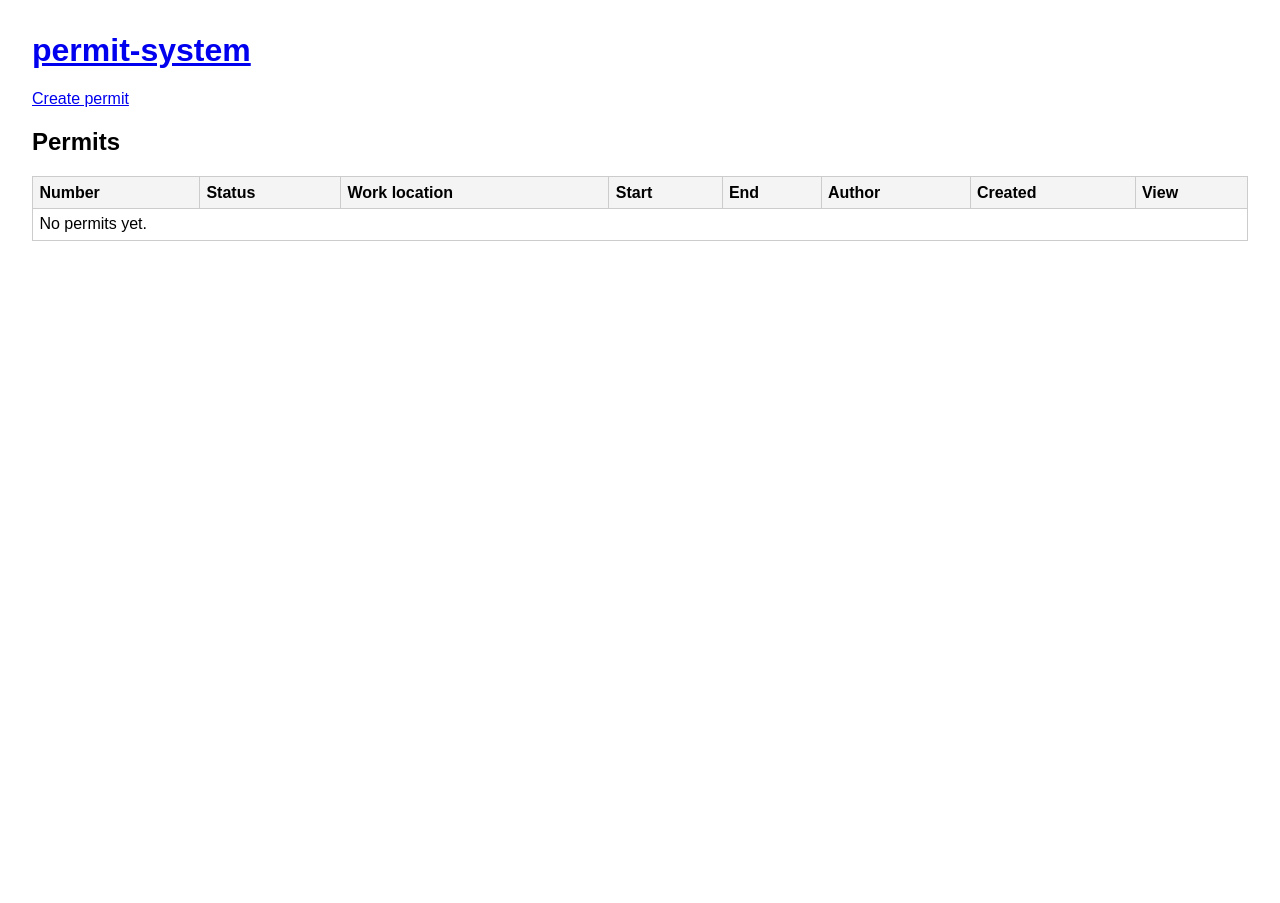
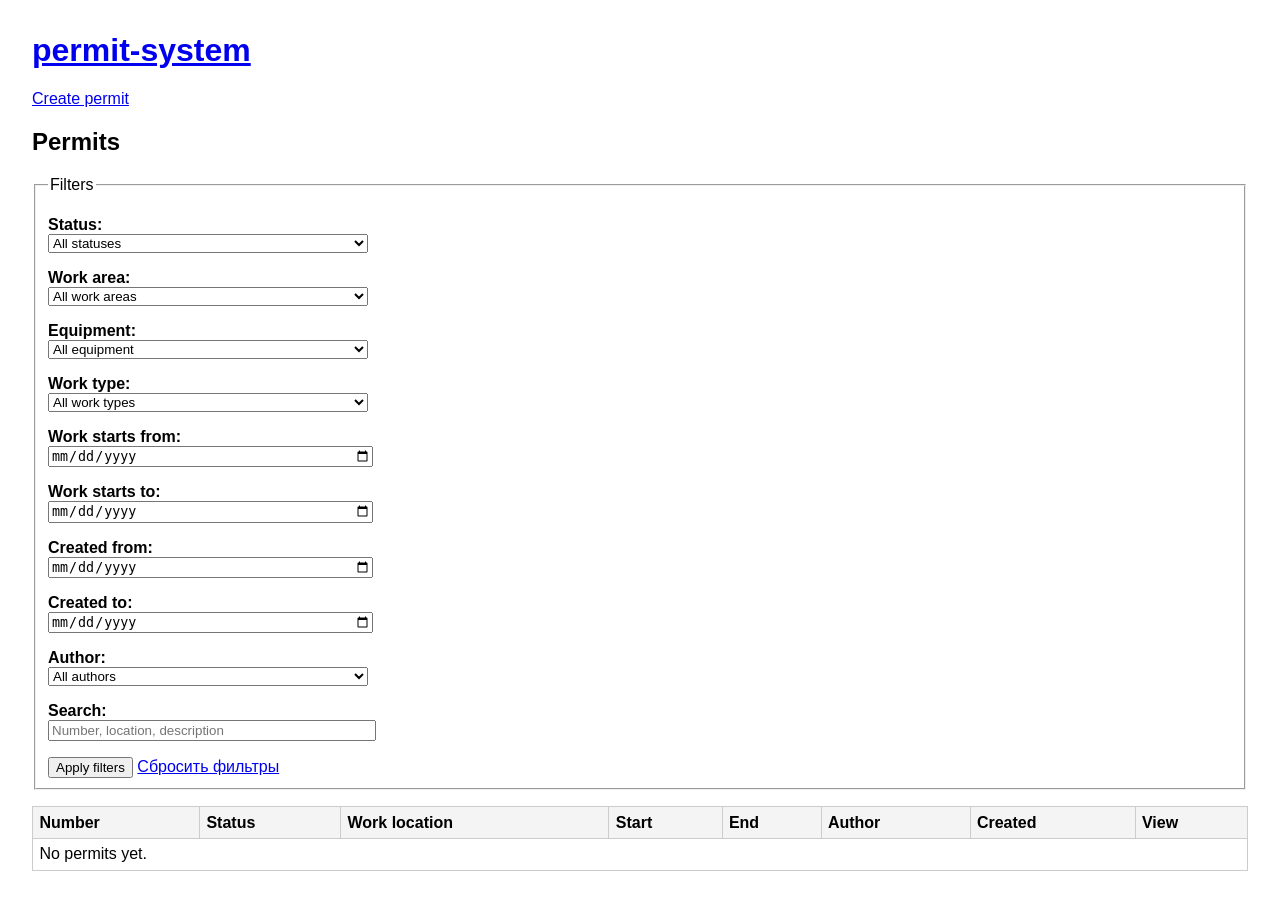
Before and after one commit to CrackerYUK/auto-eng, a Django app: page /permits/ in a window 1280 px wide. Before the commit the page ends 241 px from the top, so only its background shows below. Run offline with Django 5.2, Linux system fonts and the light colour scheme; the visitor is signed in with stand-in values (Sample User, id 1); data comes from the database, SQL or seed files in the repository; data that the repository does not hold is empty.

Commit message:
Add permit list filters

```diff
--- a/permits/forms.py
+++ b/permits/forms.py
@@ -1,8 +1,9 @@
 """Forms for permit create and edit pages."""
 
 from django import forms
+from django.contrib.auth import get_user_model
 
-from permits.models import Equipment, Hazard, Permit, SafetyMeasure, WorkArea, WorkType
+from permits.models import Equipment, Hazard, Permit, PermitStatus, SafetyMeasure, WorkArea, WorkType
 
 
 class PermitForm(forms.ModelForm):
@@ -39,3 +40,70 @@ class PermitForm(forms.ModelForm):
         self.fields["work_type"].queryset = WorkType.objects.filter(is_active=True)
         self.fields["hazards"].queryset = Hazard.objects.filter(is_active=True)
         self.fields["safety_measures"].queryset = SafetyMeasure.objects.filter(is_active=True)
+
+
+class PermitFilterForm(forms.Form):
+    """GET form for filtering the permit list."""
+
+    status = forms.ChoiceField(
+        choices=[("", "All statuses"), *PermitStatus.choices],
+        required=False,
+        label="Status",
+    )
+    work_area = forms.ModelChoiceField(
+        queryset=WorkArea.objects.none(),
+        required=False,
+        label="Work area",
+        empty_label="All work areas",
+    )
+    equipment = forms.ModelChoiceField(
+        queryset=Equipment.objects.none(),
+        required=False,
+        label="Equipment",
+        empty_label="All equipment",
+    )
+    work_type = forms.ModelChoiceField(
+        queryset=WorkType.objects.none(),
+        required=False,
+        label="Work type",
+        empty_label="All work types",
+    )
+    work_starts_from = forms.DateField(
+        required=False,
+        label="Work starts from",
+        widget=forms.DateInput(attrs={"type": "date"}),
+    )
+    work_starts_to = forms.DateField(
+        required=False,
+        label="Work starts to",
+        widget=forms.DateInput(attrs={"type": "date"}),
+    )
+    created_from = forms.DateField(
+        required=False,
+        label="Created from",
+        widget=forms.DateInput(attrs={"type": "date"}),
+    )
+    created_to = forms.DateField(
+        required=False,
+        label="Created to",
+        widget=forms.DateInput(attrs={"type": "date"}),
+    )
+    created_by = forms.ModelChoiceField(
+        queryset=get_user_model().objects.none(),
+        required=False,
+        label="Author",
+        empty_label="All authors",
+    )
+    q = forms.CharField(
+        required=False,
+        label="Search",
+        widget=forms.TextInput(attrs={"placeholder": "Number, location, description"}),
+    )
+
+    def __init__(self, *args, **kwargs):
+        user_queryset = kwargs.pop("user_queryset")
+        super().__init__(*args, **kwargs)
+        self.fields["work_area"].queryset = WorkArea.objects.all()
+        self.fields["equipment"].queryset = Equipment.objects.select_related("work_area")
+        self.fields["work_type"].queryset = WorkType.objects.all()
+        self.fields["created_by"].queryset = user_queryset
--- a/permits/views.py
+++ b/permits/views.py
@@ -3,9 +3,11 @@
 from datetime import timezone as datetime_timezone
 
 from django.contrib import messages
+from django.contrib.auth import get_user_model
 from django.contrib.auth.mixins import LoginRequiredMixin
 from django.contrib.auth.decorators import login_required
 from django.core.exceptions import PermissionDenied, ValidationError
+from django.db.models import Q
 from django.http import FileResponse, Http404, HttpResponseForbidden
 from django.shortcuts import get_object_or_404, redirect
 from django.urls import reverse_lazy
@@ -31,7 +33,7 @@ from approvals.services import (
 )
 from documents.models import DocumentTemplate, GeneratedDocument
 from documents.services import generate_permit_docx
-from permits.forms import PermitForm
+from permits.forms import PermitFilterForm, PermitForm
 from permits.models import Permit, PermitStatus
 from users.roles import ROLE_CHIEF, ROLE_OPERATOR
 
@@ -59,13 +61,62 @@ DOCX_GENERATION_STATUSES = {PermitStatus.APPROVED_BY_CHIEF, PermitStatus.CLOSED}
 
 
 class PermitListView(LoginRequiredMixin, ListView):
-    """Display a table with permits."""
+    """Display a filterable table with permits."""
 
     model = Permit
     template_name = "permits/permit_list.html"
     context_object_name = "permits"
     paginate_by = 50
-    queryset = Permit.objects.select_related("created_by")
+
+    def get_filter_form(self):
+        return PermitFilterForm(
+            self.request.GET or None,
+            user_queryset=get_user_model().objects.order_by("username"),
+        )
+
+    def get_queryset(self):
+        queryset = Permit.objects.select_related(
+            "created_by",
+            "work_area",
+            "equipment",
+            "work_type",
+        )
+        self.filter_form = self.get_filter_form()
+        if not self.filter_form.is_valid():
+            return queryset
+
+        filters = self.filter_form.cleaned_data
+        if filters["status"]:
+            queryset = queryset.filter(status=filters["status"])
+        if filters["work_area"]:
+            queryset = queryset.filter(work_area=filters["work_area"])
+        if filters["equipment"]:
+            queryset = queryset.filter(equipment=filters["equipment"])
+        if filters["work_type"]:
+            queryset = queryset.filter(work_type=filters["work_type"])
+        if filters["work_starts_from"]:
+            queryset = queryset.filter(work_starts_at__date__gte=filters["work_starts_from"])
+        if filters["work_starts_to"]:
+            queryset = queryset.filter(work_starts_at__date__lte=filters["work_starts_to"])
+        if filters["created_from"]:
+            queryset = queryset.filter(created_at__date__gte=filters["created_from"])
+        if filters["created_to"]:
+            queryset = queryset.filter(created_at__date__lte=filters["created_to"])
+        if filters["created_by"]:
+            queryset = queryset.filter(created_by=filters["created_by"])
+        if filters["q"]:
+            query = filters["q"]
+            queryset = queryset.filter(
+                Q(number__icontains=query)
+                | Q(work_location__icontains=query)
+                | Q(work_description__icontains=query)
+            )
+        return queryset
+
+    def get_context_data(self, **kwargs):
+        context = super().get_context_data(**kwargs)
+        context["filter_form"] = getattr(self, "filter_form", self.get_filter_form())
+        return context
 
 
 class PermitDetailView(LoginRequiredMixin, DetailView):
--- a/templates/permits/permit_list.html
+++ b/templates/permits/permit_list.html
@@ -4,6 +4,16 @@
 
 {% block content %}
 <h2>Permits</h2>
+
+<form method="get" class="filters">
+    <fieldset>
+        <legend>Filters</legend>
+        {{ filter_form.as_p }}
+        <button type="submit">Apply filters</button>
+        <a href="{% url 'permits:list' %}">Сбросить фильтры</a>
+    </fieldset>
+</form>
+
 <table>
     <thead>
     <tr>
```
Also changed, not shown: tests/test_permit_views.py (+107 -0 lines).
